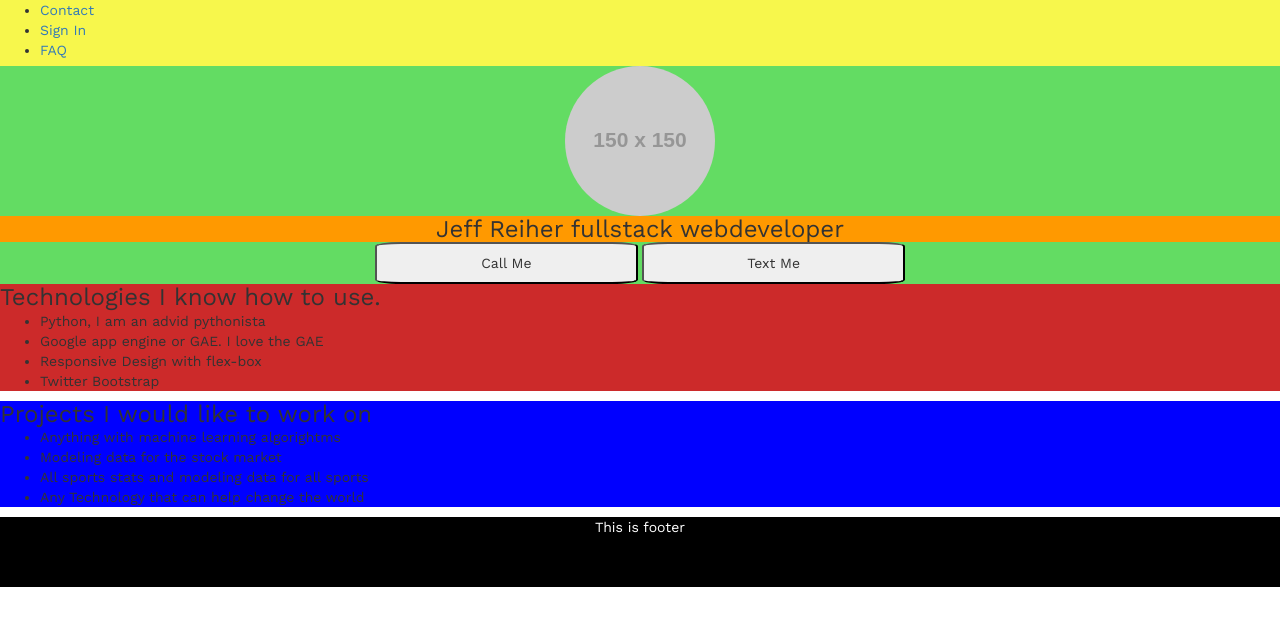
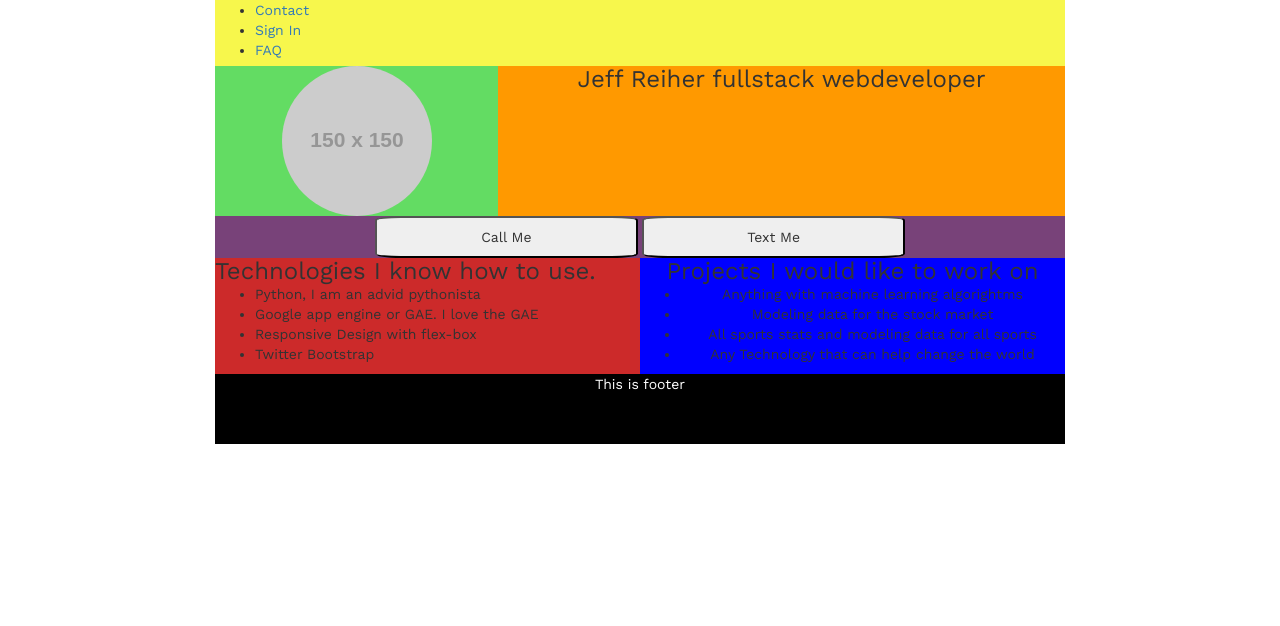
Before and after one commit to jreiher2003/pro_jeffreiher, a Flask app: page / in a window 1280 px wide. Shown: the top 626 px of the page. Run offline with Flask 2, Linux system fonts and the light colour scheme; grey boxes labelled with a size stand in for pictures from a placeholder-image service; some libraries are stand-ins or nearby versions.

Commit message:
set first draft on break points, next up header menu

```diff
--- a/jreiher/static/styles.css
+++ b/jreiher/static/styles.css
@@ -17,22 +17,29 @@ header nav {
 	height: 4.7em;
 	background: #F7F74C;
 }
-main {
+section {
 	margin-left: auto;
 	margin-right: auto;
 	text-align: center;
 	background: #63DC63;
 }
-main img {
+section img {
 	border-radius: 50%;
 	max-width: 100%;
 	height: auto;
 	text-align: center;
 }
-main .name {
+section .name {
 	background: #FF9900;
+	margin-bottom: 0;
+	padding-bottom: 0;
+	height: auto;
 }
-main button {
+section .contact {
+	background: #784279;
+	width: 100%;
+}
+section button {
 	max-width: 18.75em;
 	border-radius: 10%;
 }
@@ -52,3 +59,61 @@ footer {
 	color: white;
 	margin: 0;
 }
+
+@media screen and (min-width: 550px) {
+	section  {
+		display: flex;
+		flex-wrap: wrap;
+	}
+	header {
+		width: 100%;
+		/*order: 0;*/
+	}
+	div.profile {
+		width: 33.33%;
+		order: -1;
+	}
+	div.name {
+		width: 66.66%;
+		order:0;
+
+		/* height: 24px; */
+}
+	div.contact {
+		width: 100%;
+		order: 1;
+	}
+	div.tech {
+		width: 100%;
+		order: 2;
+	}
+	div.proj {
+		width: 100%;
+		order: 3;
+	}
+	footer {
+		width: 100%;
+		order: 6;
+	}
+}
+
+@media screen and (min-width: 725px) {
+	article.tech {
+		width: 50%;
+		text-align: left;
+		/*order: 0;*/
+	}
+	article.proj {
+		width: 50%;*/
+		text-align: left;
+		/*order: 1;*/
+	}
+}
+
+@media screen and (min-width: 875px) {
+	body {
+		width: 850px;
+		margin-left: auto;
+		margin-right: auto;
+	}
+}
--- a/jreiher/templates/index.html
+++ b/jreiher/templates/index.html
@@ -23,15 +23,22 @@
 	</header>
 
 	<section>
-		<main>
+
+		<div class="profile">
 			<img src="https://placehold.it/150x150"/>
-			<div class="name">
+		</div>
+
+		<div class="name">
 			<h3>Jeff Reiher <span>fullstack webdeveloper</span></h3>
-			</div>
+		</div>
+
+		<div class="contact">
 			<button>Call Me</button>
 			<button>Text Me</button>
-		</main>
+		</div>
+	</section>
 
+	<section>
 		<article class="tech">
 			<h3>Technologies I know how to use.</h3>
 			<ul>
```
